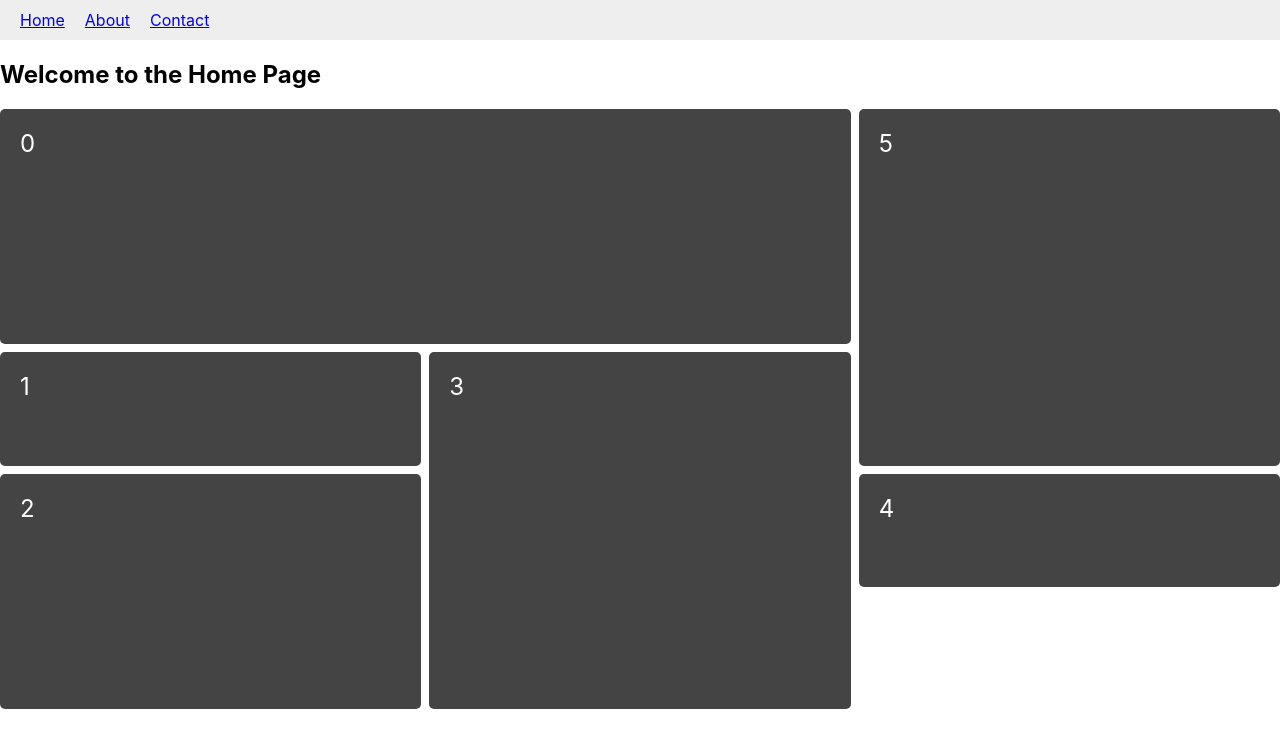
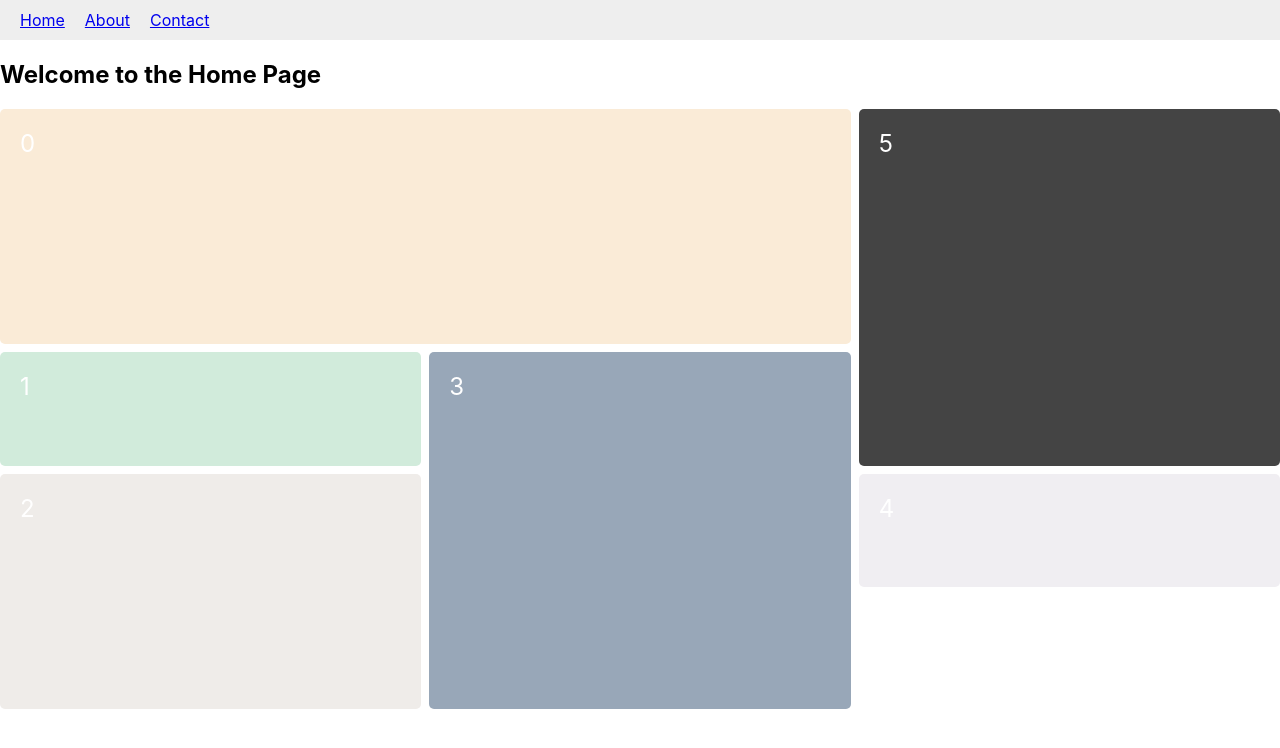
Before and after one commit to MayooriEkanthan/DiaSaver, a React (Create React App) app: page / in a window 1280 px wide. Shown: the top 748 px of the page. Built offline with nearby package versions, Linux system fonts and the light colour scheme.

Commit message:
Update index.css

```diff
--- a/src/index.css
+++ b/src/index.css
@@ -36,31 +36,37 @@ code {
     .item-0 {
       grid-column: 1 / span 2;
       grid-row: 1 / span 2;
+      background-color: antiquewhite;
     }
 
     .item-1 {
       grid-column: 1;
       grid-row: 3;
+      background-color: #D1EBDB;
     }
 
     .item-2 {
       grid-column: 1;
       grid-row: 4 / span 2;
+      background-color: #EFECE9;
     }
 
     .item-3 {
       grid-column: 2;
       grid-row: 3 / span 3;
+      background-color:#98A7B8;
     }
 
     .item-4 {
       grid-column: 3;
       grid-row: 4;
+      background-color: #F0EEF2;
     }
 
     .item-5 {
       grid-column: 3;
       grid-row: 1 / span 3;
+      background-color: #EEESD9;
     }
     @media (min-width: 768px) {
     .grid {
```
